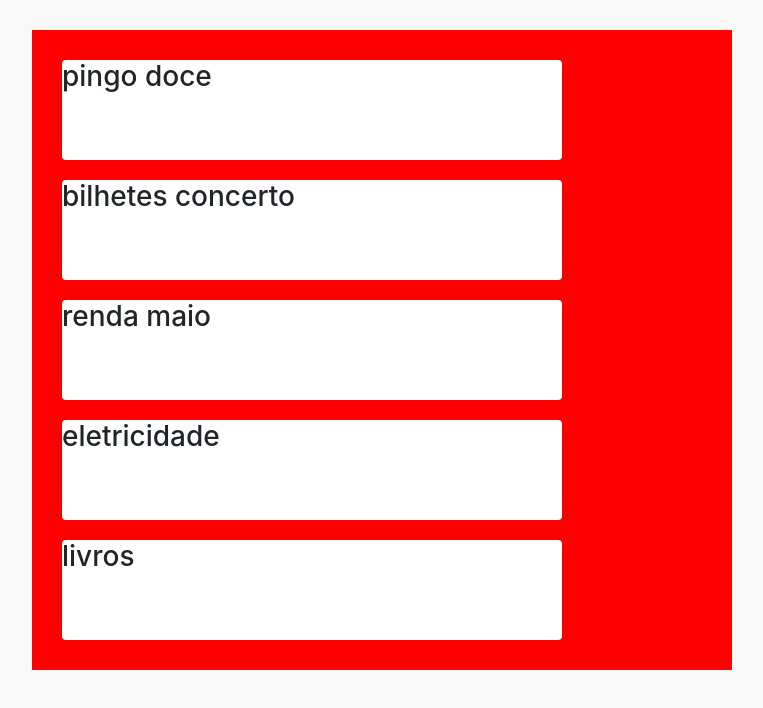
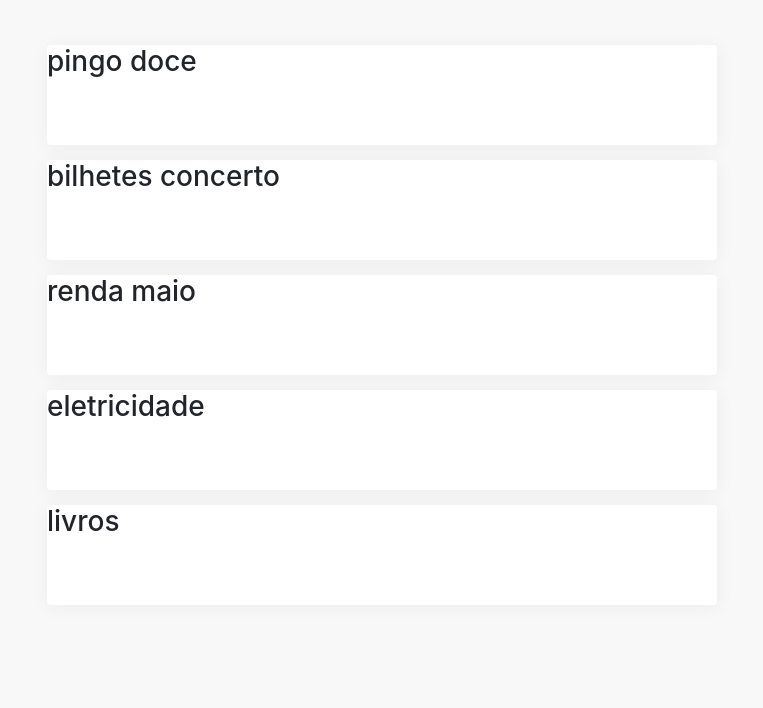
Before and after one commit to anansilva/billy-angular, an Angular app: page / in a window 1280 px wide. Shown: the top 708 px of the page, without its empty margins (258-1021 px from the left). Built offline with nearby package versions, Linux system fonts and the light colour scheme.

Commit message:
Center expense cards

```diff
--- a/src/app/expenses/expense-thumbnail.scss
+++ b/src/app/expenses/expense-thumbnail.scss
@@ -3,12 +3,12 @@
 }
 
 .expense-card {
-  width: 500px;
+  width: 100%;
   height: 100px;
-  margin: 20px;
   background-color: white;
   box-shadow: 0 2px 20px 0 rgba(0,0,0,0.05);
   border-radius: 4px;
+  margin-bottom: 15px;
   h2 {
     font-size: 28px;
   }
--- a/src/app/expenses/expenses-list.component.ts
+++ b/src/app/expenses/expenses-list.component.ts
@@ -5,7 +5,7 @@
   template: `
   <div class="container card-container">
     <div class="row justify-content-center">
-      <div class="col">
+      <div class="col card-col">
         <expense-thumbnail *ngFor="let expense of expenses" [expense]="expense"></expense-thumbnail>
       </div>
     </div>
@@ -13,10 +13,11 @@
   `,
   styles: [`
     .card-container {
-      padding: 10px;
       margin: 30px auto;
       width: 700px;
-      background-color: red;
+    }
+    .card-col {
+      padding-top: 15px;
     }
   `]
 })
--- a/src/index.html
+++ b/src/index.html
@@ -2,6 +2,7 @@
 <html lang="en">
 <head>
   <meta charset="utf-8">
+  <meta name="viewport" content="width=device-width, initial-scale=1, shrink-to-fit=no">
   <title>BillyAngular</title>
   <base href="/">
 
```
